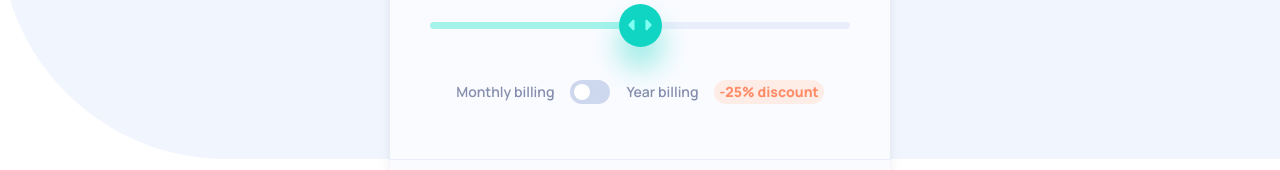
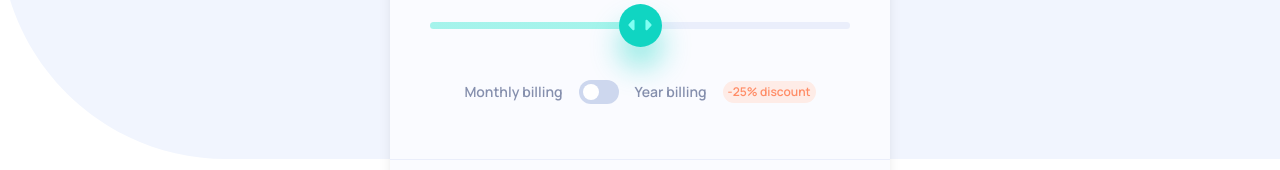
Before and after one commit to KevinPadi/interactive-pricing-component, a React (Vite) app: page / in a window 1280 px wide. Shown: the part 371-541 px from the top of the page. Built offline with nearby package versions, Linux system fonts and the light colour scheme.

Commit message:
feat: button active animation

```diff
--- a/src/components/Button.jsx
+++ b/src/components/Button.jsx
@@ -2,7 +2,7 @@ import React from 'react'
 
 function Button () {
   return (
-    <button className='text-sm font-bold px-11 py-3 rounded-full bg-darkBlue text-paleBlue hover:text-lightGrayishBlueBar'>Start my trial</button>
+    <button className='text-sm font-bold px-11 py-3 rounded-full bg-darkBlue text-paleBlue hover:text-lightGrayishBlueBar active:scale-[95%] acti'>Start my trial</button>
   )
 }
 
--- a/src/components/Card.jsx
+++ b/src/components/Card.jsx
@@ -30,7 +30,7 @@ function Card () {
           <SwitchButton />
           <p className='text-[11px] md:text-sm text-grayishBlue'>Year billing</p>
           {/* <p className='text-[11px] bg-lightGrayishRed text-lightRed rounded-full  font-bold py-[2px] px-[5px] hidden md:block'>25% discount</p> */}
-          <p className='text-[10px] md:text-sm bg-lightGrayishRed text-lightRed rounded-full  font-bold py-[2px] px-[5px]'>-25% <span className='md:before:content-["discount"]' /></p>
+          <p className='text-[10px] md:text-[12px] bg-lightGrayishRed text-lightRed rounded-full  font-semibold py-[2px] px-[5px]'>-25% <span className='md:before:content-["discount"]' /></p>
         </div>
       </div>
       <div className='flex flex-col gap-8 items-center md:flex md:flex-row md:justify-between p-5 md:p-10'>
```
